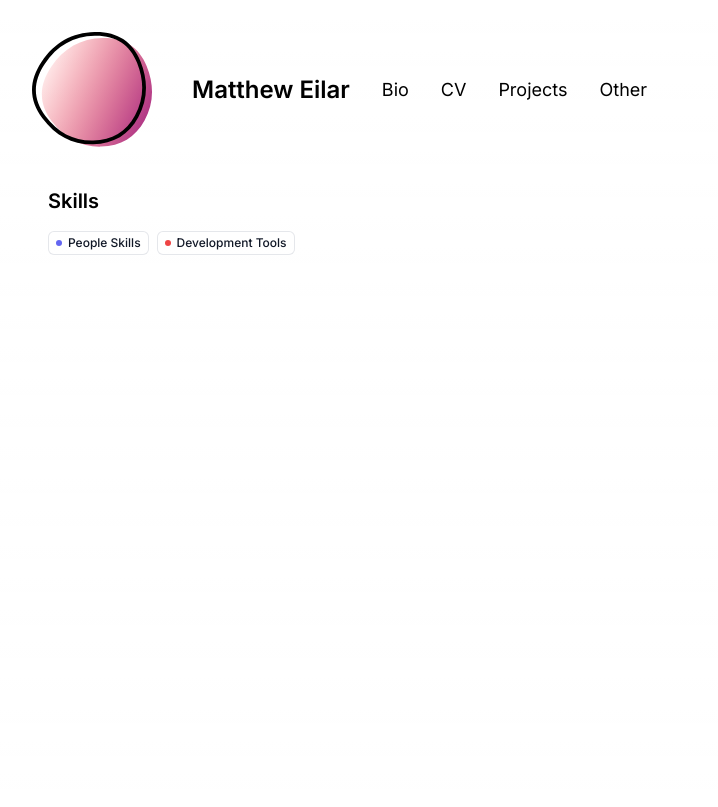
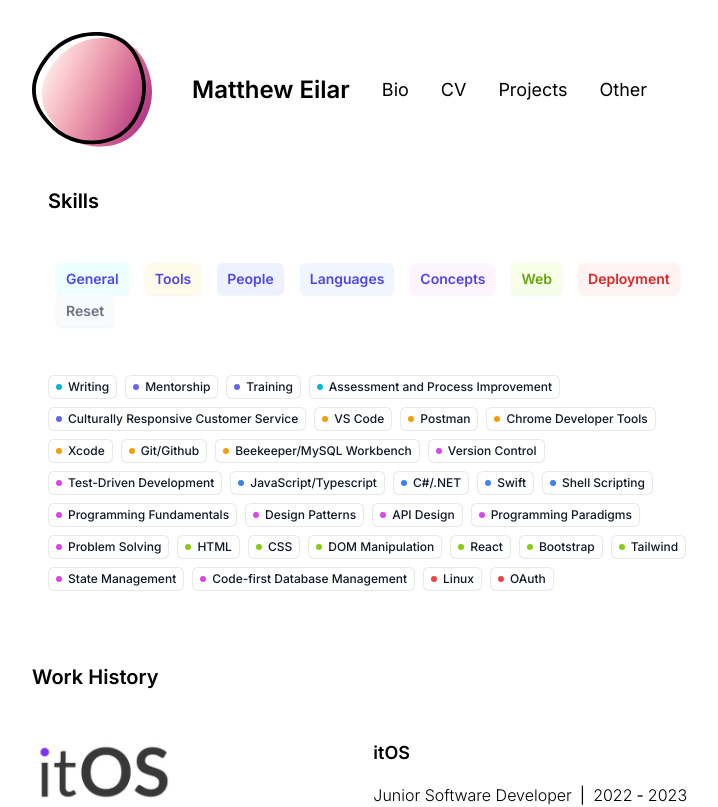
Before and after one commit to meilar/vercel-homepage, a Next.js app: page /cv in a window 1280 px wide. Shown: the top 807 px of the page, without its empty margins (96-814 px from the left). Built offline with nearby package versions, Linux system fonts and the light colour scheme.

Commit message:
Added work history to page

```diff
--- a/app/bio/page.tsx
+++ b/app/bio/page.tsx
@@ -24,7 +24,7 @@ export default function BioPage() {
                 alt={"Playing Reader Rabbit on an Apple IIc in 1996"}
               />
               <p className="text-center mt-2 text-sm font-light">
-                In late winter light on Mt. Tabor
+                Playing Reader Rabbit on an Apple IIc in 1996.
               </p>
             </div>
           </div>
--- a/app/cv/page.tsx
+++ b/app/cv/page.tsx
@@ -1,12 +1,16 @@
 import MainLayout from "../components/MainLayout";
 import RootLayout from "../layout";
 import SkillsExplorer from "./skills-explorer";
+import WorkExplorer from "./work-explorer";
 export default function CvPage() {
   return (
     <RootLayout>
       <MainLayout>
         <div className="bg-slate">
           <SkillsExplorer />
+          <div className="mt-8">
+            <WorkExplorer />
+          </div>
         </div>
       </MainLayout>
     </RootLayout>
--- a/app/cv/skills-explorer.tsx
+++ b/app/cv/skills-explorer.tsx
@@ -3,24 +3,103 @@
 import { useState } from "react";
 import { Skill, SkillType, skills } from "./text";
 
-function getBadgeColor(type: SkillType) {
-  switch (type) {
-    case SkillType.People:
-      return "fill-indigo-500";
-    default:
-      return "fill-red-500";
-  }
-}
+type DisplayType = {
+  type: SkillType;
+  label: string;
+  bg: string;
+  fill: string;
+};
+
+const displayTypes: DisplayType[] = [
+  {
+    type: SkillType.General,
+    label: "General",
+    bg: "bg-cyan-50 text-cyan-600 hover:bg-cyan-100",
+    fill: "fill-cyan-500",
+  },
+  {
+    type: SkillType.Tools,
+    label: "Tools",
+    bg: "bg-amber-50 text-amber-600 hover:bg-amber-100",
+    fill: "fill-amber-500",
+  },
+  {
+    type: SkillType.People,
+    label: "People",
+    bg: "bg-indigo-50 text-inigo-600 hover:bg-indigo-100",
+    fill: "fill-indigo-500",
+  },
+  {
+    type: SkillType.Languages,
+    label: "Languages",
+    bg: "bg-blue-50 text-blue-600 hover:bg-blue-100",
+    fill: "fill-blue-500",
+  },
+  {
+    type: SkillType.Concepts,
+    label: "Concepts",
+    bg: "bg-fuchsia-50 text-fuchsia-600 hover:bg-fuchsia-100",
+    fill: "fill-fuchsia-500",
+  },
+  {
+    type: SkillType.Web,
+    label: "Web",
+    bg: "bg-lime-50 text-lime-600 hover:bg-lime-100",
+    fill: "fill-lime-500",
+  },
+  {
+    type: SkillType.Deployment,
+    label: "Deployment",
+    bg: "bg-red-50 text-red-600 hover:bg-red-100",
+    fill: "fill-red-500",
+  },
+];
 
 export default function SkillsExplorer() {
   const [selectedSkill, setSelectedSkill] = useState<Skill | null>(null);
+  const [filtered, setFiltered] = useState(false);
+  const [selected, setSelected] = useState<DisplayType[]>(displayTypes);
   return (
     <div className="grid grid-cols-3">
       <div className="col-span-2">
         <div className="py-2 px-4">
           <h2 className="text-xl font-semibold mb-4">Skills</h2>
+          <div className="my-12">
+            {displayTypes.map((x) => (
+              <button
+                type="button"
+                onClick={() => {
+                  setFiltered(true);
+                  if (selected.includes(x)) {
+                    setSelected(selected.filter((y) => y !== x));
+                  } else {
+                    const newArray = selected;
+                    newArray.push(x);
+                    setSelected(newArray);
+                  }
+                  alert(selected.length);
+                }}
+                className={`rounded-md ${x.bg} px-2.5 py-1.5 mx-2 text-sm font-semibold text-indigo-600 shadow-sm hover:bg-indigo-100`}
+              >
+                {x.label}
+              </button>
+            ))}
+            <button
+              type="button"
+              onClick={() => {
+                setFiltered(false);
+                setSelected([]);
+              }}
+              className={`rounded-md bg-gray-50 text-gray-500 hover:bg-gray-200 px-2.5 py-1.5 mx-2 text-sm font-semibold shadow-sm `}
+            >
+              Reset
+            </button>
+          </div>
+
           <div className="flex flex-wrap gap-2">
-            {skills.map((x) => (
+            {skills.map(
+              (x) =>
+                (!filtered || displayTypes.find((y) => y.type === x.type)) && (
                   <span
                     onClick={() => {
                       setSelectedSkill(x);
@@ -28,7 +107,9 @@ export default function SkillsExplorer() {
                     className="inline-flex items-center gap-x-1.5 rounded-md px-2 py-1 text-xs font-medium text-gray-900 ring-1 ring-inset ring-gray-200 hover:cursor-pointer"
                   >
                     <svg
-                  className={`h-1.5 w-1.5 ${getBadgeColor(x.type)}`}
+                      className={`h-1.5 w-1.5 ${
+                        displayTypes.find((z) => z.type === x.type)?.fill
+                      }`}
                       viewBox="0 0 6 6"
                       aria-hidden="true"
                     >
@@ -36,7 +117,8 @@ export default function SkillsExplorer() {
                     </svg>
                     {x.title}
                   </span>
-            ))}
+                )
+            )}
           </div>
         </div>
       </div>
--- a/app/cv/text.ts
+++ b/app/cv/text.ts
@@ -9,6 +9,9 @@ export enum SkillType {
   Languages,
   People,
   Tools,
+  Concepts,
+  Web,
+  Deployment,
 }
 
 export type Position = {
@@ -36,24 +39,207 @@ export type Education = {
 
 export const skills: Skill[] = [
   {
-    title: "People Skills",
+    title: "Writing",
     bullet: [
-      "Polished writing skills, experienced drafting copy and communications for high-visibilty channels",
-      "Mentorship, training, and process implementation",
-      "High EQ developed through experience providing empathetic service to a diverse group of customers, clients, and stakeholders",
-      "Experience developing team evaluation metrics, translating desired outcomes into performance indicators",
+      "Experienced drafting copy and communications for high-visibilty channels",
+    ],
+    type: SkillType.General,
+  },
+  {
+    title: "Mentorship",
+    bullet: [
+      "Contributes and provides guidance for the growth of people on my teams",
+      "Experienced and trained mentor for youth services programs",
     ],
     type: SkillType.People,
   },
   {
-    title: "Development Tools",
+    title: "Training",
     bullet: [
-      "Use Github and Git CLI to manage version control",
-      "Understanding of test-driven development principles",
-      "Implement automatic unit testing with tools like Jest, MSTest, and Github Actions",
+      "Developed experience as a trainer delivering basic workplace training",
+      "Responsible for delivering and assessing volunteer training",
+    ],
+    type: SkillType.People,
+  },
+  {
+    title: "Assessment and Process Improvement",
+    bullet: [
+      "Trained in qualitative assessment methods",
+      "Experience defining KPIs, designing assessments to fit outcome measurements, processing survey data, and sythesizing process improvement recommendations",
+    ],
+    type: SkillType.General,
+  },
+  {
+    title: "Culturally Responsive Customer Service",
+    bullet: [
+      "High EQ developed through experience providing empathetic service to a diverse group of customers, clients, and stakeholders",
+    ],
+    type: SkillType.People,
+  },
+  {
+    title: "VS Code",
+    bullet: ["VS Code (including Live Share)"],
+    type: SkillType.Tools,
+  },
+  {
+    title: "Postman",
+    bullet: [
       "VS Code (including Live Share), Atom, Chrome Developer Tools, MySql Workbench, Postman, Linux, Xcode, Beekeeper",
     ],
     type: SkillType.Tools,
+  },
+  {
+    title: "Chrome Developer Tools",
+    bullet: ["Chrome Developer Tools"],
+    type: SkillType.Tools,
+  },
+  {
+    title: "Xcode",
+    bullet: ["Xcode"],
+    type: SkillType.Tools,
+  },
+  {
+    title: "Git/Github",
+    bullet: ["Use Github and Git CLI to manage version control"],
+    type: SkillType.Tools,
+  },
+  {
+    title: "Beekeeper/MySQL Workbench",
+    bullet: ["Use software to inspect and make database queries"],
+    type: SkillType.Tools,
+  },
+
+  {
+    title: "Version Control",
+    bullet: ["Use software to inspect and make database queries"],
+    type: SkillType.Concepts,
+  },
+  {
+    title: "Test-Driven Development",
+    bullet: ["Use software to inspect and make database queries"],
+    type: SkillType.Concepts,
+  },
+  {
+    title: "JavaScript/Typescript",
+    bullet: ["Use software to inspect and make database queries"],
+    type: SkillType.Languages,
+  },
+  {
+    title: "C#/.NET",
+    bullet: ["Use software to inspect and make database queries"],
+    type: SkillType.Languages,
+  },
+  {
+    title: "Swift",
+    bullet: ["Use software to inspect and make database queries"],
+    type: SkillType.Languages,
+  },
+  {
+    title: "Shell Scripting",
+    bullet: ["Use software to inspect and make database queries"],
+    type: SkillType.Languages,
+  },
+  {
+    title: "Programming Fundamentals",
+    bullet: [
+      "Manipulate building blocks of code, including variables, functions, loops, control structures, and branching logic",
+      "Compare constraints and advantages of different programming paradigms, including declarative, imperative, functional, and object-oriented",
+    ],
+    type: SkillType.Concepts,
+  },
+  {
+    title: "Design Patterns",
+    bullet: ["Use software to inspect and make database queries"],
+    type: SkillType.Concepts,
+  },
+  {
+    title: "API Design",
+    bullet: ["Use software to inspect and make database queries"],
+    type: SkillType.Concepts,
+  },
+  {
+    title: "Programming Paradigms",
+    bullet: [
+      "Compare constraints and advantages of different programming paradigms, including declarative, imperative, functional, and object-oriented",
+    ],
+    type: SkillType.Concepts,
+  },
+  {
+    title: "Problem Solving",
+    bullet: [
+      "Learn new skills through example code, tutorials and by reading reference documentation",
+    ],
+    type: SkillType.Concepts,
+  },
+  {
+    title: "HTML",
+    bullet: [
+      "Learn new skills through example code, tutorials and by reading reference documentation",
+    ],
+    type: SkillType.Web,
+  },
+  {
+    title: "CSS",
+    bullet: [
+      "Learn new skills through example code, tutorials and by reading reference documentation",
+    ],
+    type: SkillType.Web,
+  },
+  {
+    title: "DOM Manipulation",
+    bullet: [
+      "Learn new skills through example code, tutorials and by reading reference documentation",
+    ],
+    type: SkillType.Web,
+  },
+  {
+    title: "React",
+    bullet: [
+      "Learn new skills through example code, tutorials and by reading reference documentation",
+    ],
+    type: SkillType.Web,
+  },
+  {
+    title: "Bootstrap",
+    bullet: [
+      "Learn new skills through example code, tutorials and by reading reference documentation",
+    ],
+    type: SkillType.Web,
+  },
+  {
+    title: "Tailwind",
+    bullet: [
+      "Learn new skills through example code, tutorials and by reading reference documentation",
+    ],
+    type: SkillType.Web,
+  },
+  {
+    title: "State Management",
+    bullet: [
+      "Learn new skills through example code, tutorials and by reading reference documentation",
+    ],
+    type: SkillType.Concepts,
+  },
+  {
+    title: "Code-first Database Management",
+    bullet: [
+      "Learn new skills through example code, tutorials and by reading reference documentation",
+    ],
+    type: SkillType.Concepts,
+  },
+  {
+    title: "Linux",
+    bullet: [
+      "Learn new skills through example code, tutorials and by reading reference documentation",
+    ],
+    type: SkillType.Deployment,
+  },
+  {
+    title: "OAuth",
+    bullet: [
+      "Learn new skills through example code, tutorials and by reading reference documentation",
+    ],
+    type: SkillType.Deployment,
   },
 ];
 
@@ -62,12 +248,12 @@ export const workHistory = [
     name: "itOS",
     logoUrl: "/itos.jpeg",
     startDate: new Date(2022, 7),
-    endDate: undefined,
+    endDate: new Date(2023, 7, 31),
     positions: [
       {
         title: "Junior Software Developer",
         startDate: new Date(2022, 7),
-        endDate: undefined,
+        endDate: new Date(2023, 7, 31),
         bullets: [
           "Contributed to alpha version of a new SaaS web application written in TypeScript with a Material UI + React + Next.js + Postres stack",
           "True full-stack development, independently handling front-end and back-end tasks under the guidance of the project's CTO",
--- /dev/null
+++ b/app/cv/work-explorer.tsx
@@ -0,0 +1,53 @@
+import { format } from "date-fns";
+import { workHistory } from "./text";
+
+export default function WorkExplorer() {
+  return (
+    <div className="flex flex-col">
+      <h1 className="text-xl my-8 font-semibold">Work History</h1>
+      {workHistory.map((h) => {
+        return (
+          <div className="grid grid-cols-3 my-4">
+            <div className="col-span-1">
+              <div className="w-36 h-auto">
+                <img src={h.logoUrl} />
+              </div>
+            </div>
+            <div className="col-span-2 flex-col">
+              <h3 className="text-lg font-semibold">{h.name}</h3>
+              {h.positions.map((p) => {
+                return (
+                  <div className="flex-col mt-4">
+                    <p>
+                      <span className="text-md font-light">{p.title}</span>
+                      <span className="mx-2">|</span>
+                      <span className="font-light">
+                        {format(p.startDate, "yyyy")}
+                      </span>
+                      <span className="mx-1">-</span>
+                      {p.endDate ? (
+                        <span className="font-light">
+                          {format(p.endDate, "yyyy")}
+                        </span>
+                      ) : (
+                        <span>present</span>
+                      )}
+                    </p>
+                    {p.bullets.map((b) => {
+                      return (
+                        <p className="ml-6">
+                          <span>•</span>
+                          <span className="ml-1 text-sm font-light">{b}</span>
+                        </p>
+                      );
+                    })}
+                  </div>
+                );
+              })}
+            </div>
+          </div>
+        );
+      })}
+    </div>
+  );
+}
--- a/package.json
+++ b/package.json
@@ -16,6 +16,7 @@
     "@types/react-dom": "18.2.6",
     "autoprefixer": "10.4.14",
     "classnames": "^2.3.2",
+    "date-fns": "^2.30.0",
     "eslint": "8.43.0",
     "eslint-config-next": "13.4.7",
     "headlessui": "^0.0.0",
```
Also changed, not shown: 1 other file (tests, documents, lock files or other folders). Lines whose indentation alone changed are shown as unchanged.
